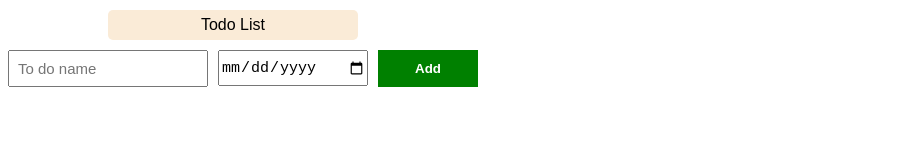
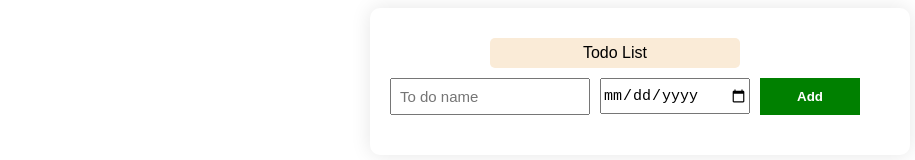
Before and after one commit to muhammad-ilham21/To-do-List, a plain HTML site: page index.html in a window 1280 px wide. Shown: the whole page, without its empty margins (0-915 px from the left). Drawn offline with Linux system fonts and the light colour scheme.

Commit message:
Update index.html

```diff
--- a/index.html
+++ b/index.html
@@ -7,7 +7,7 @@
   <link rel="stylesheet" type="text/css" href="style.css">
 </head>
 <body>
-
+<div class="todoList-main">
   <p>Todo List</p>
   <div class="todoList-grid">
   <input class="js-input input-css" placeholder="To do name"
@@ -19,7 +19,7 @@
   </div>
 
   <div class="js-todo-list todolist-output-grid"></div>
-
+</div>
 
   <script src="script.js"></script>
 </body>
```
